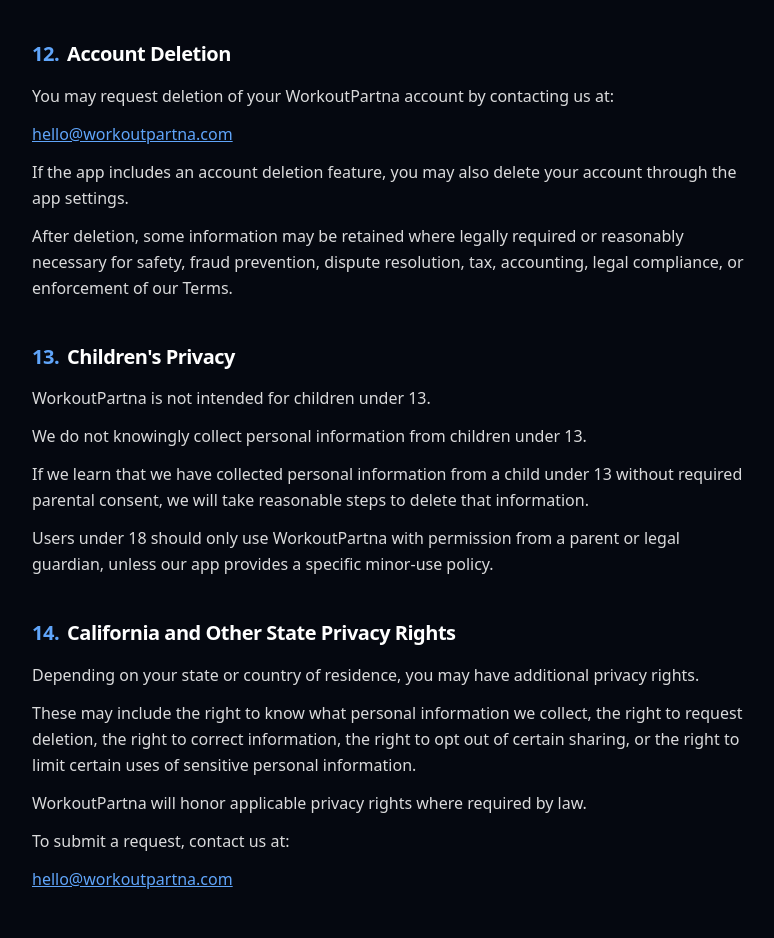
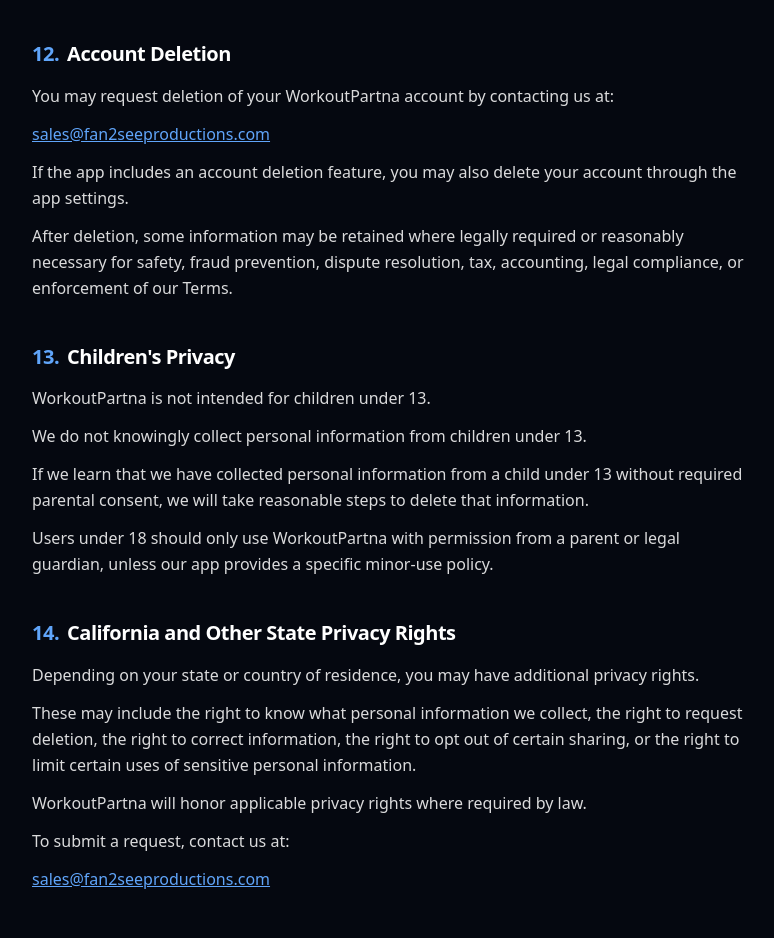
Before and after one commit to Fan2seeProductions/workout-patna, a Next.js app in the folder nextjs-app/: page /privacy in a window 1280 px wide. Shown: the part 9740-10678 px from the top of the page, without its empty margins (248-1022 px from the left). Built offline with nearby package versions, Linux system fonts and the light colour scheme.

Commit message:
Replace contact email with sales@fan2seeproductions.com (the email user owns)
Co-Authored-By: Claude Sonnet 4.6 <noreply@anthropic.com>

```diff
--- a/nextjs-app/app/privacy/page.tsx
+++ b/nextjs-app/app/privacy/page.tsx
@@ -352,7 +352,7 @@ export default function PrivacyPage() {
         <Section n="12" title="Account Deletion">
           <p>You may request deletion of your WorkoutPartna account by contacting us at:</p>
           <p>
-            <a className="text-[var(--color-brand-bright)] underline" href="mailto:hello@workoutpartna.com">hello@workoutpartna.com</a>
+            <a className="text-[var(--color-brand-bright)] underline" href="mailto:sales@fan2seeproductions.com">sales@fan2seeproductions.com</a>
           </p>
           <p>If the app includes an account deletion feature, you may also delete your account through the app settings.</p>
           <p>After deletion, some information may be retained where legally required or reasonably necessary for safety, fraud prevention, dispute resolution, tax, accounting, legal compliance, or enforcement of our Terms.</p>
@@ -371,7 +371,7 @@ export default function PrivacyPage() {
           <p>WorkoutPartna will honor applicable privacy rights where required by law.</p>
           <p>To submit a request, contact us at:</p>
           <p>
-            <a className="text-[var(--color-brand-bright)] underline" href="mailto:hello@workoutpartna.com">hello@workoutpartna.com</a>
+            <a className="text-[var(--color-brand-bright)] underline" href="mailto:sales@fan2seeproductions.com">sales@fan2seeproductions.com</a>
           </p>
         </Section>
 
@@ -425,7 +425,7 @@ export default function PrivacyPage() {
             <br />
             App: <strong>WorkoutPartna</strong>
             <br />
-            Email: <a className="text-[var(--color-brand-bright)] underline" href="mailto:hello@workoutpartna.com">hello@workoutpartna.com</a>
+            Email: <a className="text-[var(--color-brand-bright)] underline" href="mailto:sales@fan2seeproductions.com">sales@fan2seeproductions.com</a>
           </p>
         </Section>
 
--- a/nextjs-app/app/terms/page.tsx
+++ b/nextjs-app/app/terms/page.tsx
@@ -322,7 +322,7 @@ export default function TermsPage() {
             <br />
             Website: <a className="text-[var(--color-brand-bright)] underline" href="https://workoutpartna.com">workoutpartna.com</a>
             <br />
-            Email: <a className="text-[var(--color-brand-bright)] underline" href="mailto:hello@workoutpartna.com">hello@workoutpartna.com</a>
+            Email: <a className="text-[var(--color-brand-bright)] underline" href="mailto:sales@fan2seeproductions.com">sales@fan2seeproductions.com</a>
           </p>
         </Section>
 
```
